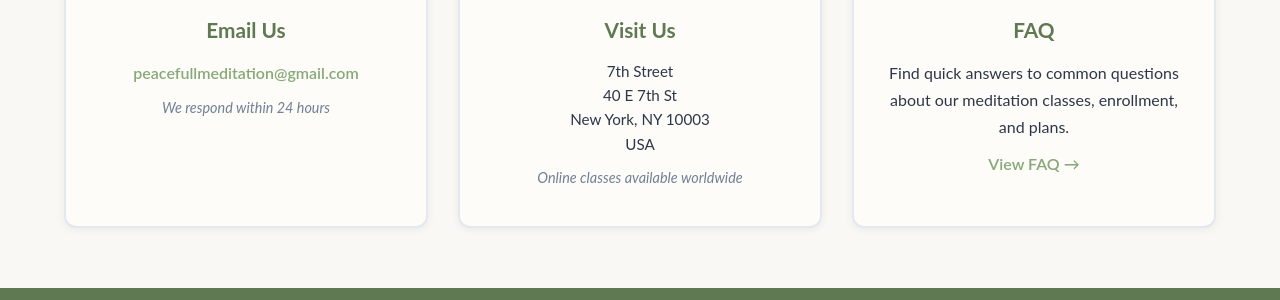
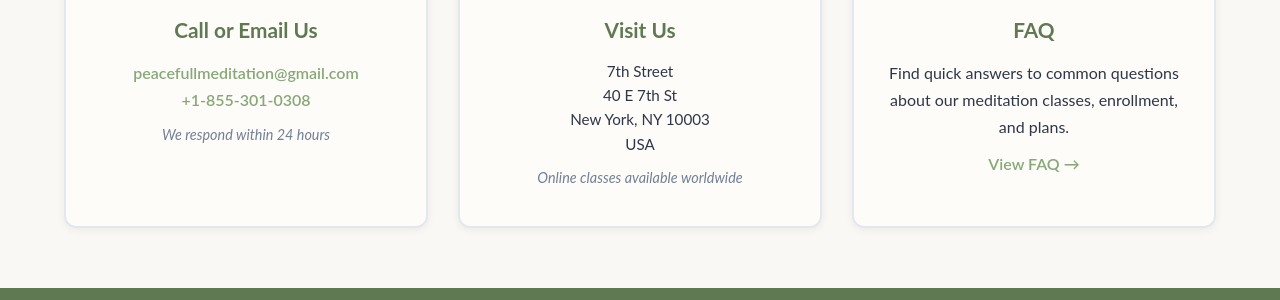
Before and after one commit to venkateshtest19/peacefulmeditation, a plain HTML site: page contact.html in a window 1280 px wide. Shown: the part 500-800 px from the top of the page. Drawn offline with Linux system fonts and the light colour scheme.

Commit message:
contact.html

```diff
--- a/contact.html
+++ b/contact.html
@@ -62,8 +62,9 @@
     <div class="container contact-grid">
       <div class="contact-card">
         <div class="contact-icon">📧</div>
-        <h3>Email Us</h3>
+        <h3>Call or Email Us</h3>
         <p><a href="mailto:peacefullmeditation@gmail.com">peacefullmeditation@gmail.com</a></p>
+         <p><a href="tel:+1-855-301-0308">+1-855-301-0308</a></p>
         <p class="contact-note">We respond within 24 hours</p>
       </div>
 
```
